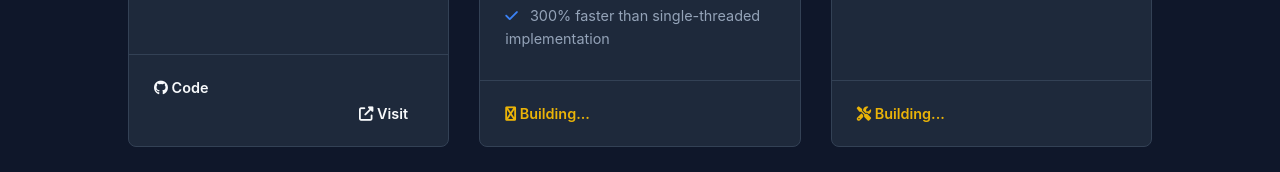
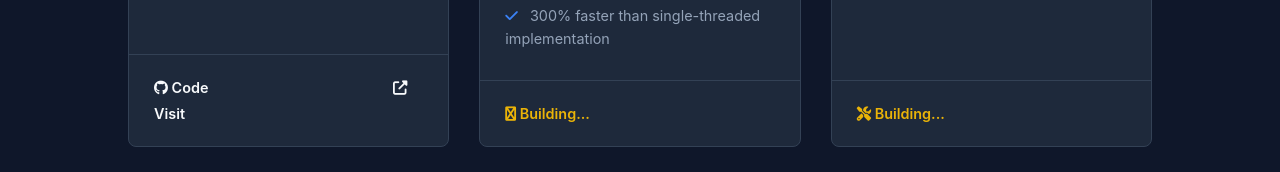
Before and after one commit to 1amsoul/My_Portfolio, a plain HTML site: page index.html in a window 1280 px wide. Shown: the part 2630-2802 px from the top of the page. Drawn offline with Linux system fonts and the light colour scheme.

Commit message:
Made changes

```diff
--- a/index.html
+++ b/index.html
@@ -159,7 +159,7 @@ class Engineer {
                     <div class="card-footer">
                         <a href="https://github.com/lamsoul/My_Portfolio" target="_blank" class="link-btn">
                         <i class="fab fa-github"></i> Code</a>
-                        <a href="https://1amsoul.github.io/AdvancedUrlShortener/" target="_blank" class="link-btn" style="margin-left: 205px;">
+                        <a href="https://1amsoul.github.io/AdvancedUrlShortener/" target="_blank" class="link-btn" style="margin-left: 180px;">
                         <i class="fas fa-external-link-alt"></i> Visit</a>
                     </div>
                 </div>
```
